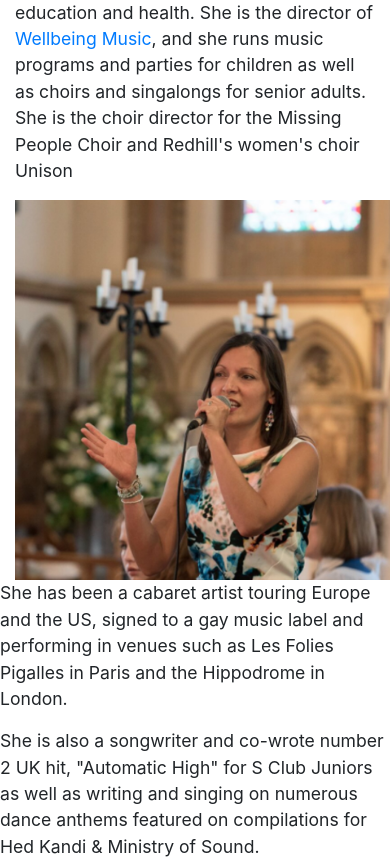
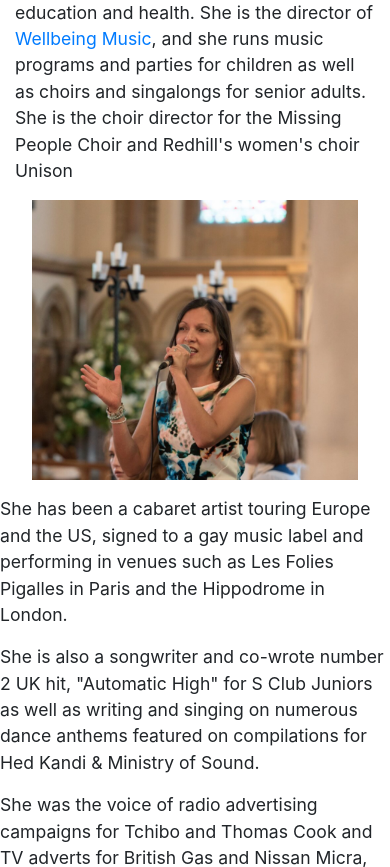
Before and after one commit to BelT26/Nina-Wedding-Singer, a Django app: page /bio in a window 390 px wide; the page is wider, and only the part inside the window is pictured. Shown: the part 739-1606 px from the top of that part. Run offline with Django 3.2, Linux system fonts and the light colour scheme; some libraries are stand-ins or nearby versions.

Commit message:
add media queries for images

```diff
--- a/home/templates/home/bio.html
+++ b/home/templates/home/bio.html
@@ -16,7 +16,7 @@
 
         </div>
         <div class="col-12 col-lg-5 text-center text-lg-right my-auto" id="bio-pic">
-            <img src="{% static 'home/images/nina_church.jpg' %}" height="380" class="my-auto"alt="photo of Nina singing at a church wedding"/>
+            <img src="{% static 'home/images/nina_church.jpg' %}" height="380" class="mb-3 my-lg-auto"alt="photo of Nina singing at a church wedding"/>
         </div>
         <p>She has been a cabaret artist touring Europe and the US, signed to a gay music label and performing in venues such as Les Folies Pigalles in Paris and the Hippodrome in London. </p>
         <p>She is also a songwriter and co-wrote number 2 UK hit, "Automatic High" for S Club Juniors as well as writing and singing on numerous dance anthems featured on compilations for Hed Kandi & Ministry of Sound.</p>
--- a/static/css/base.css
+++ b/static/css/base.css
@@ -101,7 +101,7 @@
 }
 
 #home-page-img2-cropped {
-    width: 95vw;
+    width: 85vw;
     margin: auto;
 }
 
@@ -162,11 +162,15 @@
 
 
 /* media queries */
-@media screen and (max-width: 767px) {
+@media screen and (max-width: 992px) {
     .navbar {
         height: auto;
     }
 
+}
+
+
+@media screen and (max-width: 767px) {
     .main-footer {
         height: auto;
     }
@@ -190,4 +194,8 @@
     .navbar h2 {
         font-size: 1.5rem;
     }
+
+    #bio-pic img {
+        height: 280px !important;
+    }
 }
```
